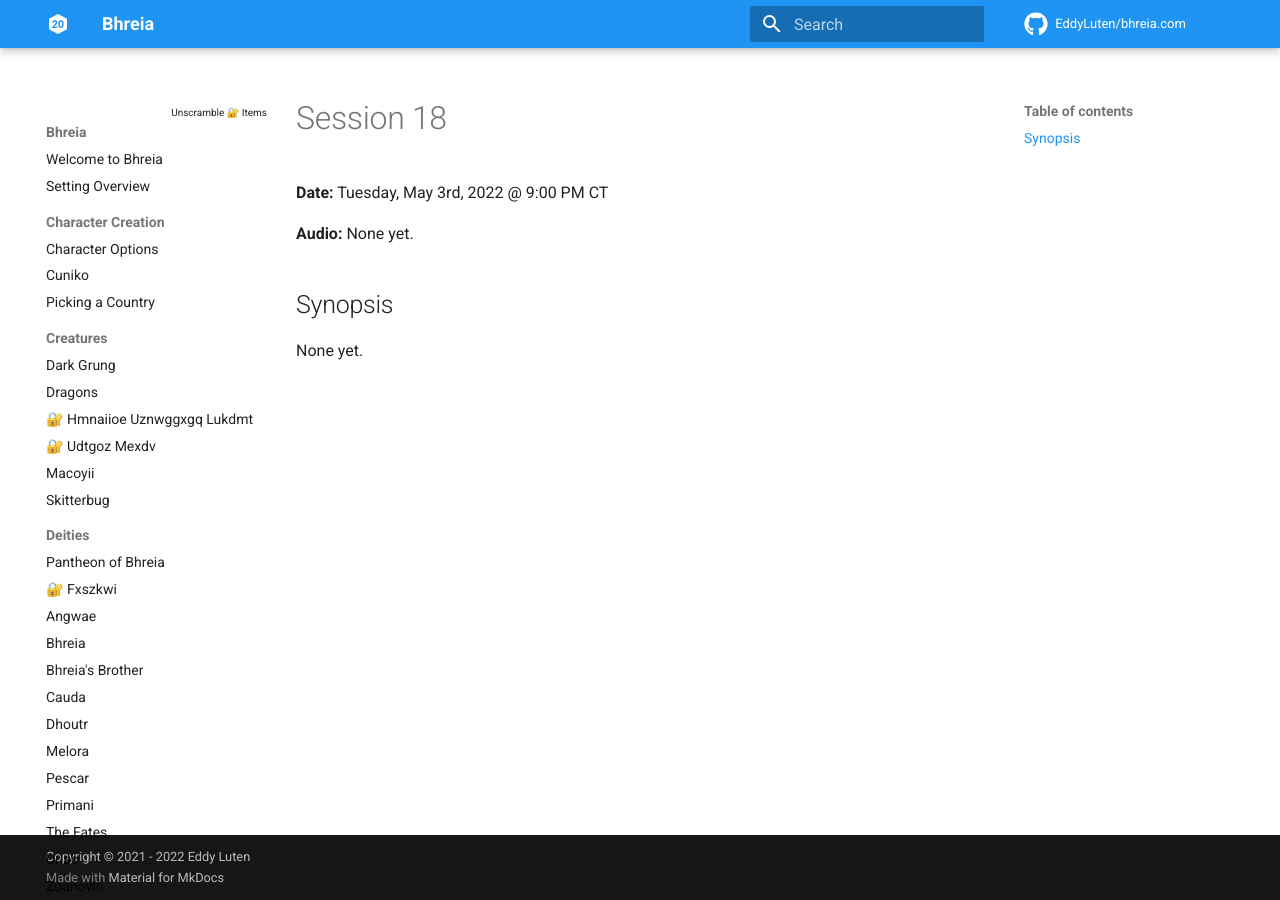
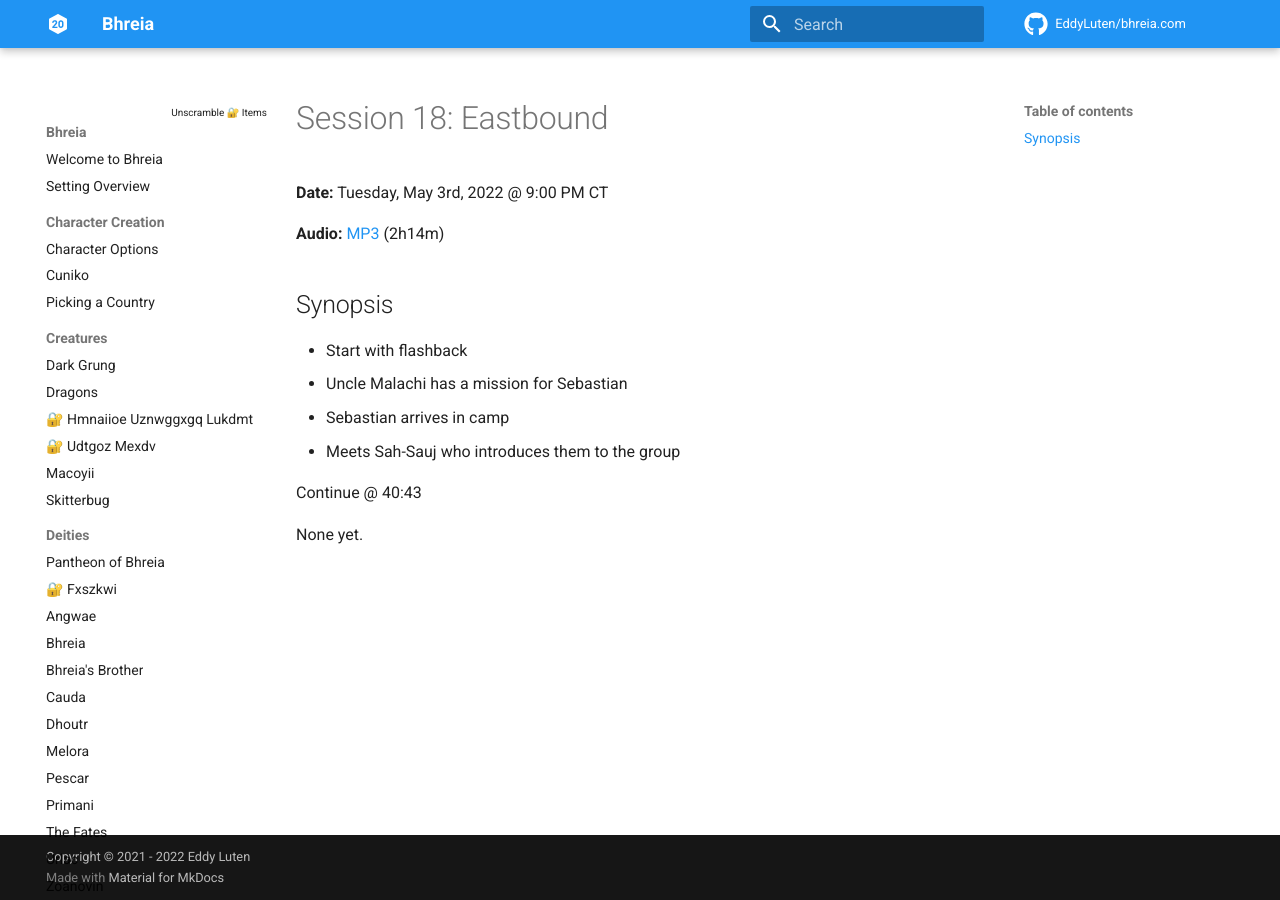
Before and after one commit to EddyLuten/bhreia.com, an MkDocs documentation site: the page built from docs/campaigns/braving-bhreia/sessions/session-18.md, in a window 1280 px wide. Built offline with MkDocs 1.6.1 and Material for MkDocs 9.7.7, drawn with Linux system fonts in a browser that asks for light colours; comment, search, counter and statistics services are not loaded.

Commit message:
Minor WIP update.

```diff
--- a/docs/campaigns/braving-bhreia/sessions/session-18.md
+++ b/docs/campaigns/braving-bhreia/sessions/session-18.md
@@ -3,12 +3,19 @@ categories:
     - Braving Bhreia
     - Sessions
 ---
-# Session 18
+# Session 18: Eastbound
 
 **Date:** Tuesday, May 3rd, 2022 @ 9:00 PM CT
 
-**Audio:** None yet.
+**Audio:** [MP3](https://drive.google.com/file/d/1kZfwX4mo1T3OOASJ5IEtcC9wNBH6oJFu/view?usp=drivesdk) (2h14m)
 
 ## Synopsis
 
+- Start with flashback
+- Uncle Malachi has a mission for Sebastian
+- Sebastian arrives in camp
+- Meets Sah-Sauj who introduces them to the group
+
+Continue @ 40:43
+
 None yet.
```
Also changed, not shown: docs/campaigns/braving-bhreia/index.md (+2 -1 lines), docs/campaigns/braving-bhreia/plans/plan-19.md (added, +15 -0 lines), docs/campaigns/braving-bhreia/sessions/session-19.md (added, +14 -0 lines), docs/campaigns/braving-bhreia/sessions/.pages.
